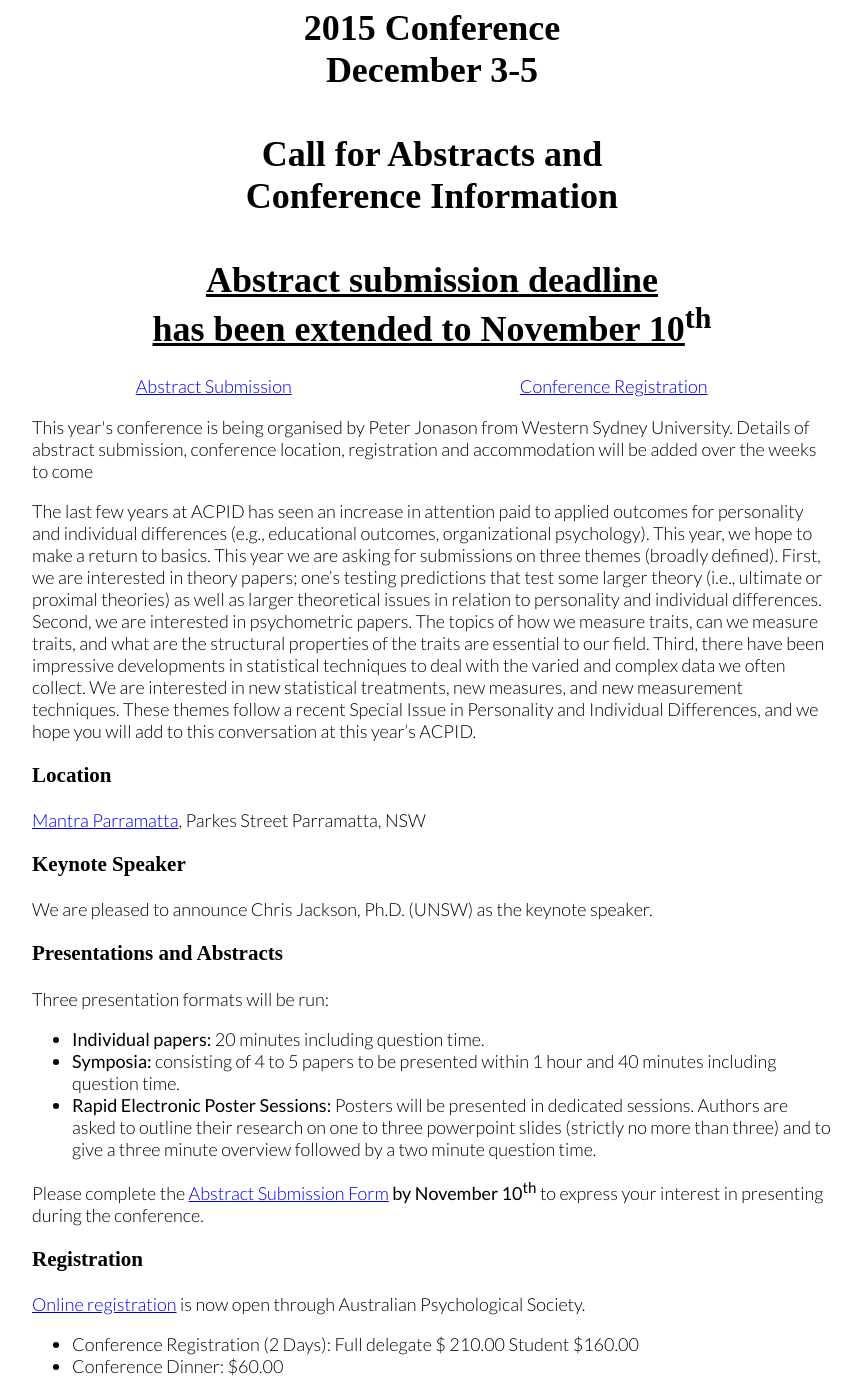
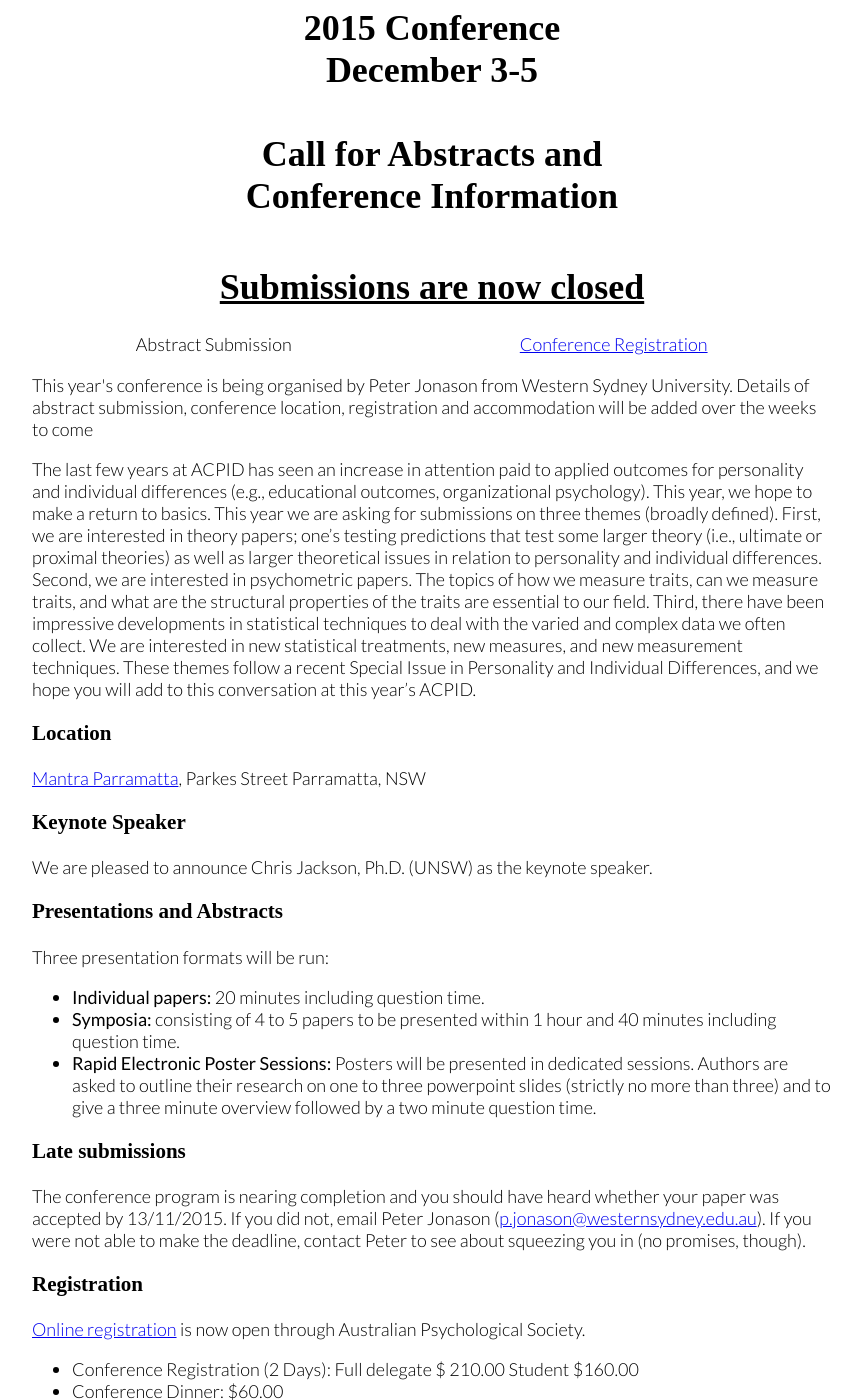
Before and after one commit to acpid/acpid.github.io, a Jekyll site: the page built from 2015.html, in a window 1280 px wide and 1400 px high, scrolled down 228 px. Shown: the whole window, without its empty margins (208-1069 px from the left). Built offline with Jekyll 4.4.1, drawn with Linux system fonts in a browser that asks for light colours; some web fonts are replaced.

Commit message:
Submissions closed, late submissions added

```diff
--- a/2015.html
+++ b/2015.html
@@ -11,15 +11,14 @@ layout: default
     Call for Abstracts and<br>
     Conference Information<br />
     <br />
-    <u>Abstract submission deadline <br />
-    has been extended to November 10</u><sup>th</sup>
+    <u>Submissions are now closed</u><sup></sup>
   </h1>
 </div>
 
 <table cellspacing="0" style="width: 100%; text-align: center;">
   <tr>
     <td>
-       <a href="https://uwsssap.co1.qualtrics.com/SE/?SID=SV_9BQYKX0DB5L7bSZ"target="_blank"> Abstract Submission</a>
+        Abstract Submission
     </td>
     <td>
      <a href="https://events.psychology.org.au/ei/getdemo.ei?id=1620&s=_3900ODKLV"target="_blank"> Conference Registration</a></td>
@@ -69,13 +68,8 @@ Three presentation formats will be run:
   </li>
 </ul>
 
-<p>
-
-Please complete the <a href="https://uwsssap.co1.qualtrics.com/SE/?SID=SV_9BQYKX0DB5L7bSZ"target="_blank">Abstract Submission Form</a> <b>by November 10<sup>th</sup></b> to express your interest in presenting during the conference.
-
-</p>
-
-
+<h3>Late submissions</h3><p>
+The conference program is nearing completion and you should have heard whether your  paper was accepted by 13/11/2015. If you did not, email Peter Jonason (<a href="mailto:p.jonason@westernsydney.edu.au">p.jonason@westernsydney.edu.au</a>).  If you were not able to make the deadline, contact Peter to see about squeezing  you in (no promises, though).</p>
 <h3>Registration</h3>
 
 <p>
```
